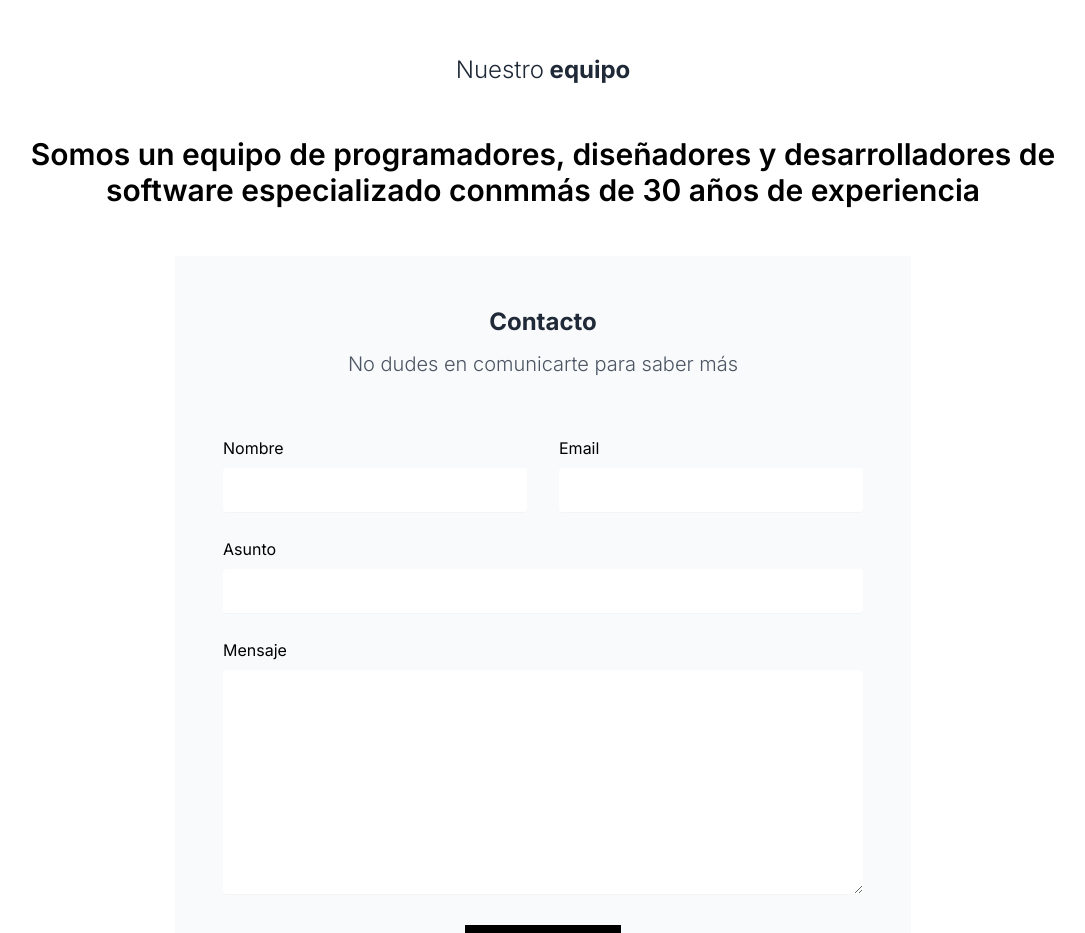
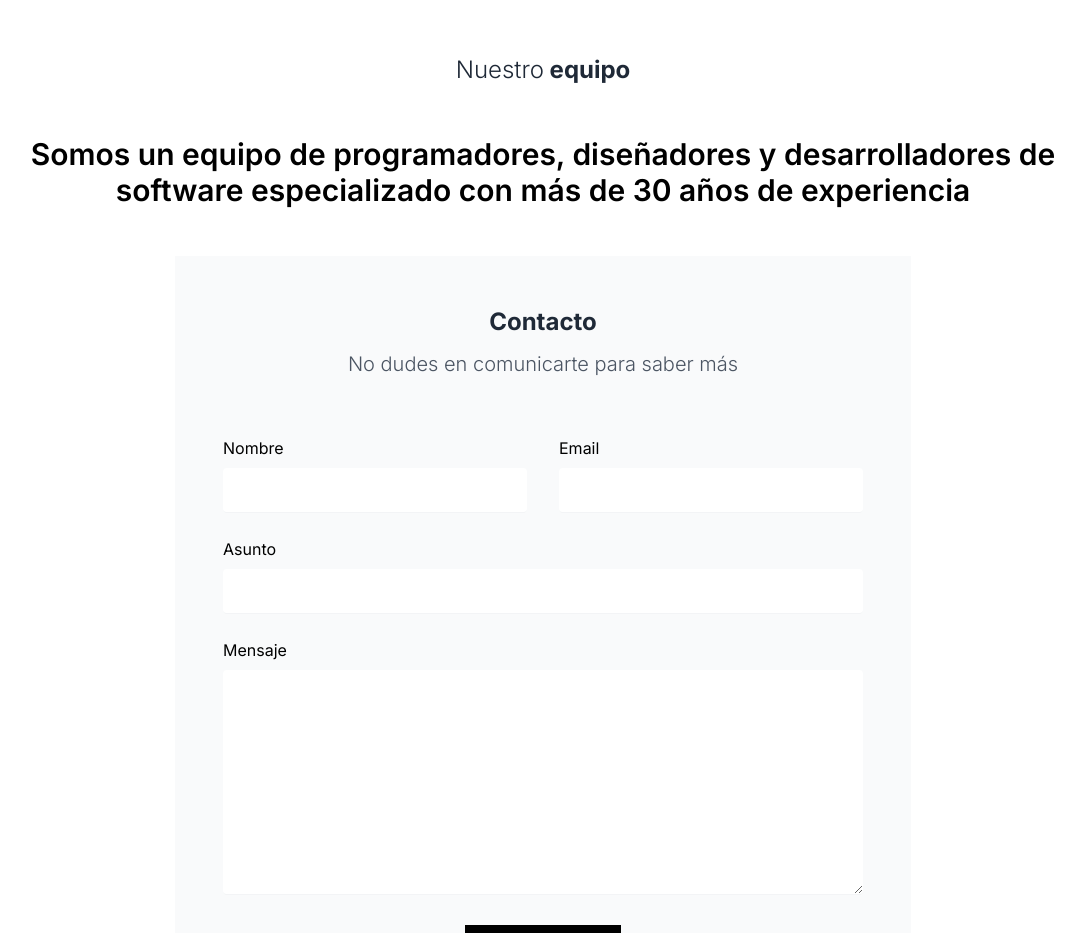
Before and after one commit to luissimosa199/doxa-web, a Next.js app: page / in a window 1280 px wide. Shown: the part 2780-3713 px from the top of the page, without its empty margins (97-1182 px from the left). Built offline with nearby package versions, Linux system fonts and the light colour scheme; no server answers; what @typegoose/typegoose would draw is missing.

Commit message:
typo fix

```diff
--- a/src/components/Team.tsx
+++ b/src/components/Team.tsx
@@ -18,7 +18,7 @@ const Team = () => {
         <div className="flex flex-wrap flex-row my-4 -mx-4 justify-center">
           <p className="text-3xl font-semibold text-center mx-8">
             Somos un equipo de programadores, diseñadores y desarrolladores de
-            software especializado conmmás de 30 años de experiencia
+            software especializado con más de 30 años de experiencia
           </p>
         </div>
       </div>
```
